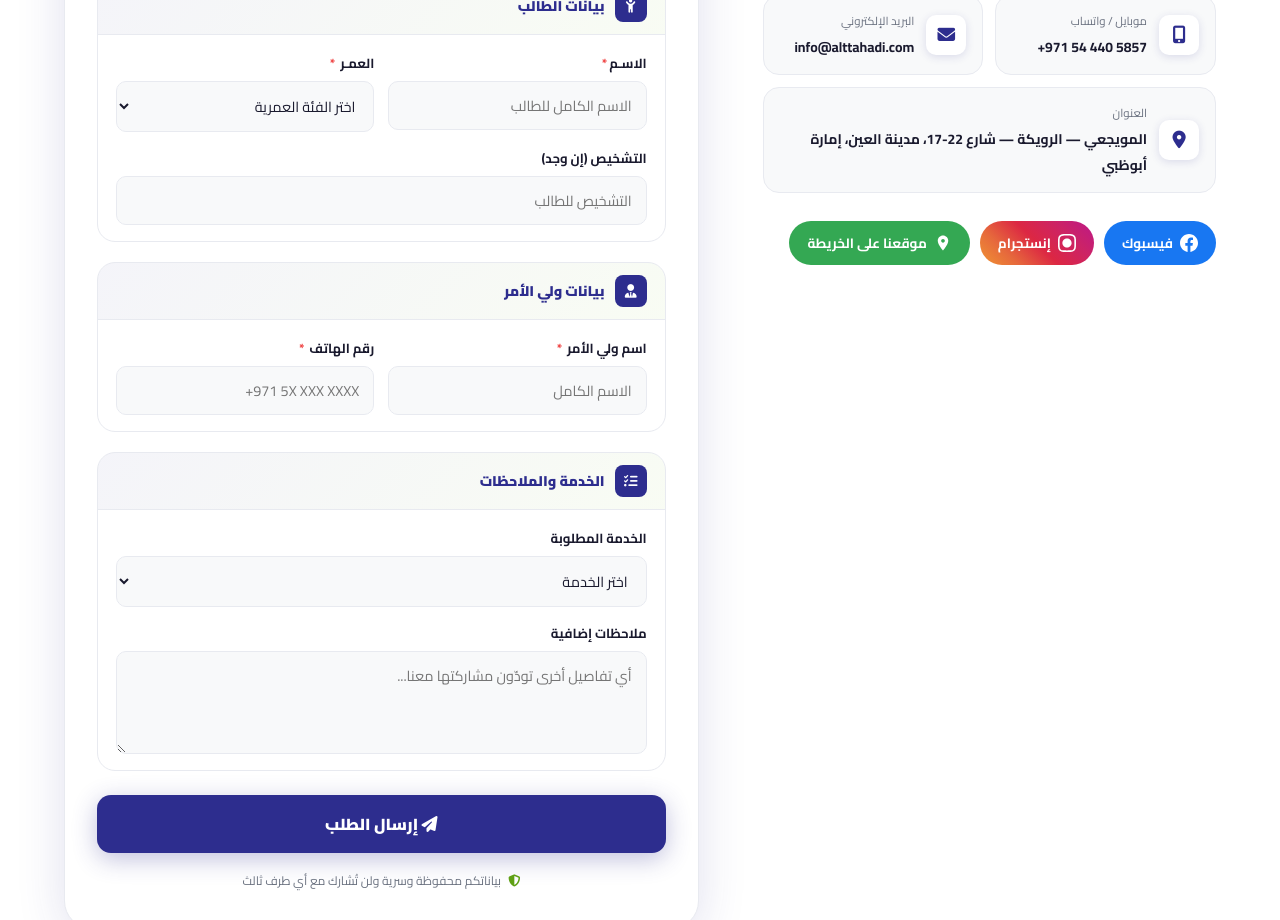
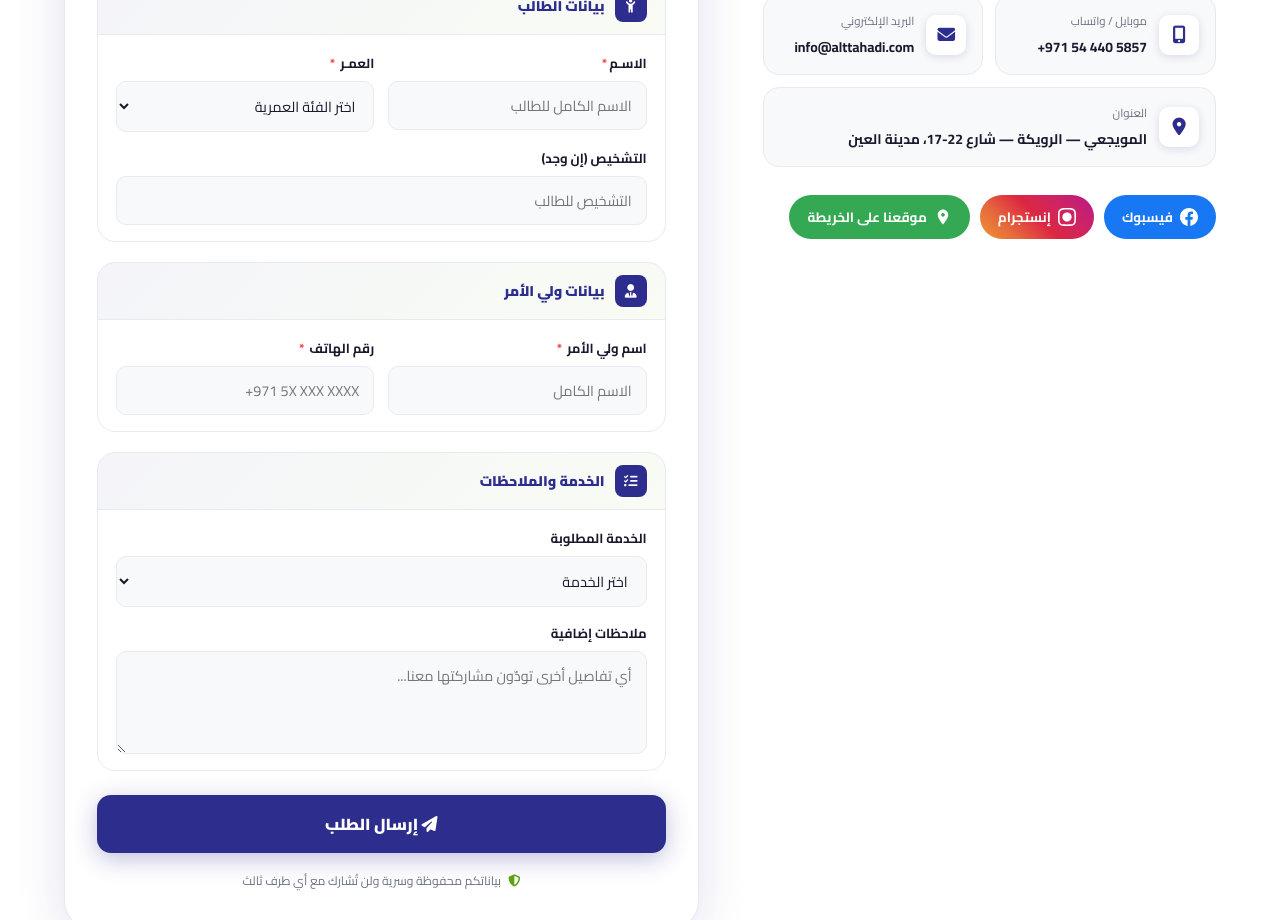
Before and after one commit to nadayoussef258/Challenge-Centre, an Angular app: page / in a window 1280 px wide. Shown: the part 7360-8280 px from the top of the page. Built offline with nearby package versions, Linux system fonts and the light colour scheme.

Commit message:
change address and link of map

```diff
--- a/src/app/features/home_page/contact/contact.component.html
+++ b/src/app/features/home_page/contact/contact.component.html
@@ -35,7 +35,7 @@
             </div>
             <div>
               <div class="contact-card-label">العنوان</div>
-              <div class="contact-card-value">المويجعي — الرويكة — شارع 22-17، مدينة العين، إمارة أبوظبي</div>
+              <div class="contact-card-value">المويجعي — الرويكة — شارع 22-17، مدينة العين</div>
             </div>
           </a>
         </div>
@@ -49,7 +49,7 @@
             <svg width="18" height="18" viewBox="0 0 24 24" fill="currentColor"><path d="M12 2.163c3.204 0 3.584.012 4.85.07 3.252.148 4.771 1.691 4.919 4.919.058 1.265.069 1.645.069 4.849 0 3.205-.012 3.584-.069 4.849-.149 3.225-1.664 4.771-4.919 4.919-1.266.058-1.644.07-4.85.07-3.204 0-3.584-.012-4.849-.07-3.26-.149-4.771-1.699-4.919-4.92-.058-1.265-.07-1.644-.07-4.849 0-3.204.013-3.583.07-4.849.149-3.227 1.664-4.771 4.919-4.919 1.266-.057 1.645-.069 4.849-.069zm0-2.163c-3.259 0-3.667.014-4.947.072-4.358.2-6.78 2.618-6.98 6.98-.059 1.281-.073 1.689-.073 4.948 0 3.259.014 3.668.072 4.948.2 4.358 2.618 6.78 6.98 6.98 1.281.058 1.689.072 4.948.072 3.259 0 3.668-.014 4.948-.072 4.354-.2 6.782-2.618 6.979-6.98.059-1.28.073-1.689.073-4.948 0-3.259-.014-3.667-.072-4.947-.196-4.354-2.617-6.78-6.979-6.98-1.281-.059-1.69-.073-4.949-.073zm0 5.838c-3.403 0-6.162 2.759-6.162 6.162s2.759 6.163 6.162 6.163 6.162-2.759 6.162-6.163c0-3.403-2.759-6.162-6.162-6.162zm0 10.162c-2.209 0-4-1.79-4 0-2.209 1.791-4 4-4s4 1.791 4 4c0 2.21-1.791 4-4 4zm6.406-11.845c-.796 0-1.441.645-1.441 1.44s.645 1.44 1.441 1.44c.795 0 1.439-.645 1.439-1.44s-.644-1.44-1.439-1.44z"/></svg>
             إنستجرام
           </a>
-          <a href="https://share.google/qQbiUc0g7vIt9D5am" target="_blank" class="social-btn maps">
+          <a href="https://maps.app.goo.gl/VzxYyqPHJvCcP6kD7" target="_blank" class="social-btn maps">
             <svg width="18" height="18" viewBox="0 0 24 24" fill="currentColor"><path d="M12 2C8.13 2 5 5.13 5 9c0 5.25 7 13 7 13s7-7.75 7-13c0-3.87-3.13-7-7-7zm0 9.5c-1.38 0-2.5-1.12-2.5-2.5s1.12-2.5 2.5-2.5 2.5 1.12 2.5 2.5-1.12 2.5-2.5 2.5z"/></svg>
             موقعنا على الخريطة
           </a>
```
